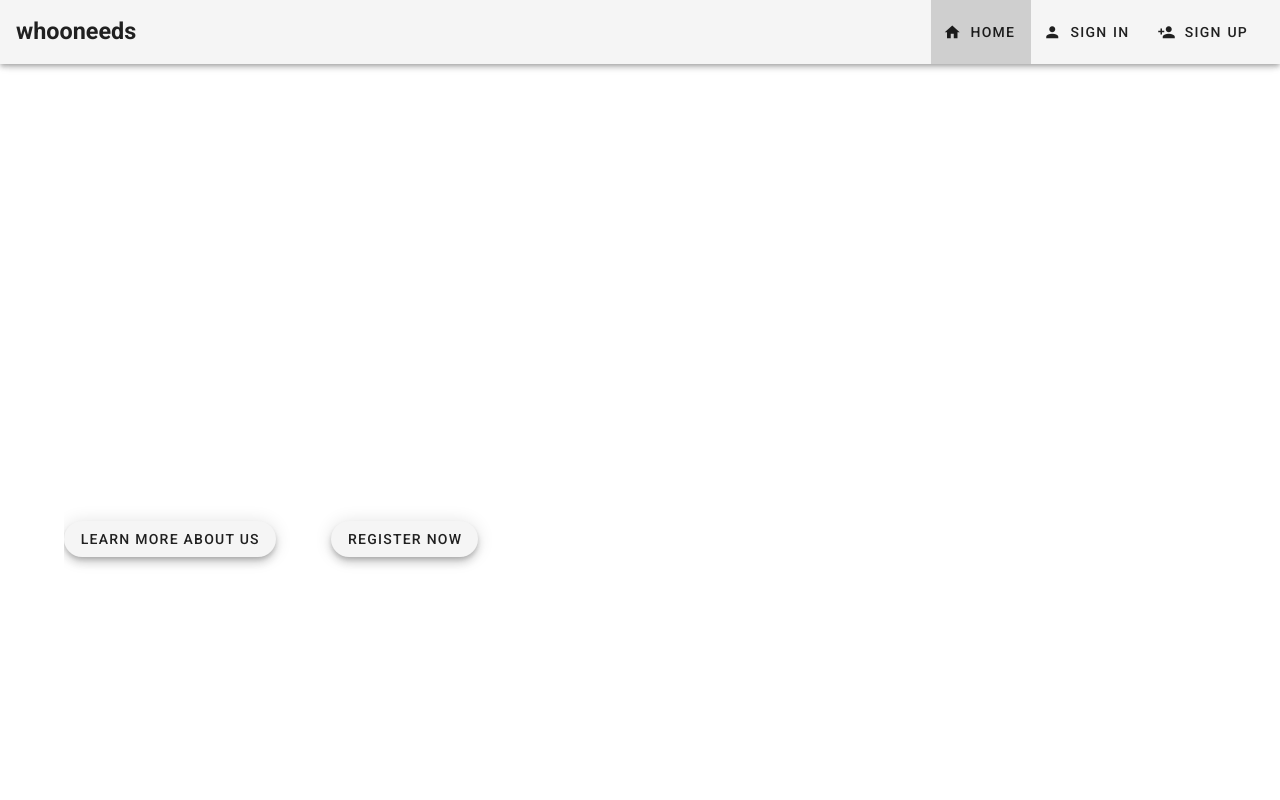
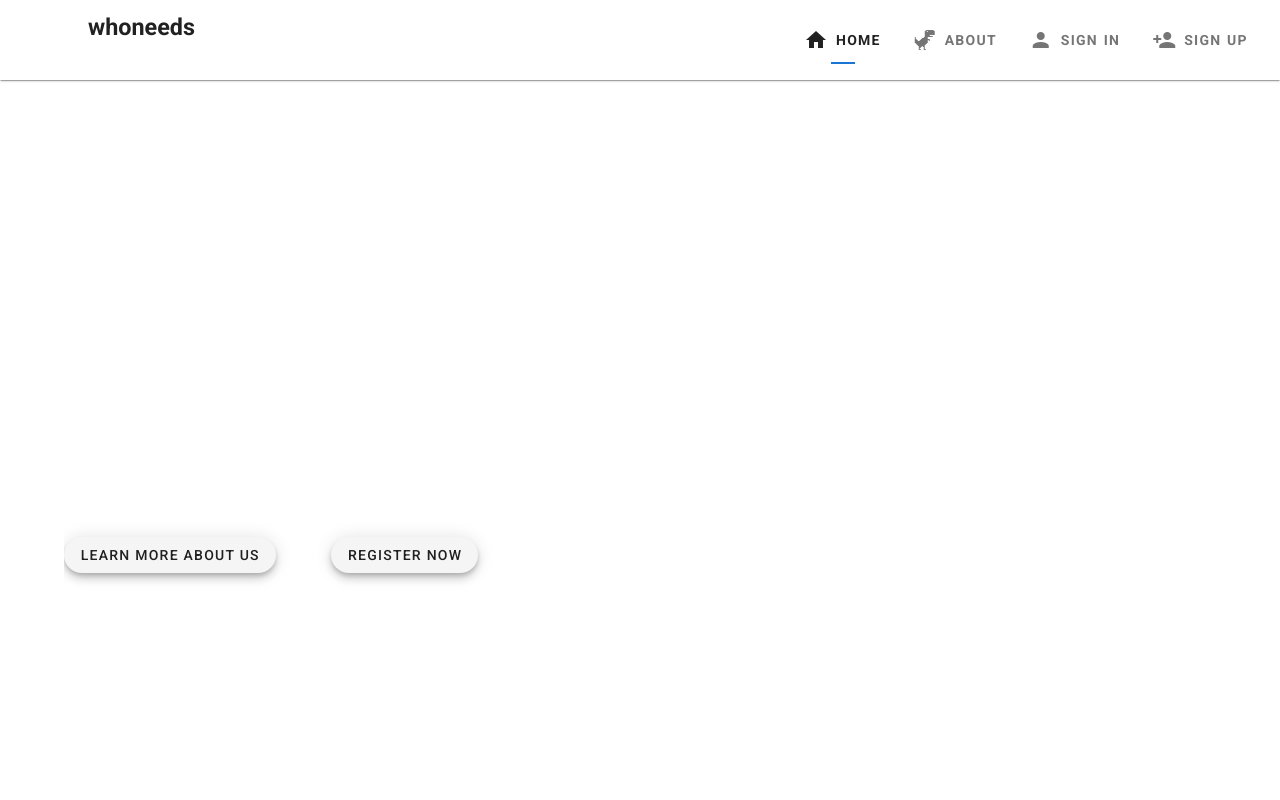
Before and after one commit to jdsee/whoneeds, a Nuxt app in the folder whoneeds-app/: page / in a window 1280 px wide. Shown: the top 800 px of the page. Built offline with nearby package versions, Linux system fonts and the light colour scheme.

Commit message:
add AppBar wiht NavDraver

```diff
--- /dev/null
+++ b/whoneeds-app/components/global/NavDrawer.vue
@@ -0,0 +1,43 @@
+<template>
+  <v-navigation-drawer
+    top
+    color="transparent"
+    fixed
+    app absolute
+    overlay-color="secondary"
+    overlay-opacity=".8"
+    temporary
+    v-bind="$attrs"
+    v-on="$listeners"
+  >
+    <v-list
+      color="white"
+      shaped
+    >
+      <v-list-item
+        v-for="item in items"
+        :key="item.title"
+        :to="item.path"
+        :exact="item.path === 'Home'"
+        color="primary"
+      >
+        <v-list-item-content>
+          <v-list-item-title v-text="item.title" />
+        </v-list-item-content>
+      </v-list-item>
+    </v-list>
+  </v-navigation-drawer>
+</template>
+
+<script>
+  export default {
+    name: 'HomeDrawer',
+
+    props: {
+      items: {
+        type: Array,
+        default: () => ([]),
+      },
+    },
+  }
+</script>
--- a/whoneeds-app/layouts/default.vue
+++ b/whoneeds-app/layouts/default.vue
@@ -1,7 +1,7 @@
 <template>
   <div id="app">
     <v-app>
-      <TheNavigation />
+      <AppBar />
       <v-main class="main">
         <Nuxt />
       </v-main>
@@ -12,9 +12,10 @@
 
 <script>
 import TheFooter from '@/layouts/partials/TheFooter.vue'
-import TheNavigation from '@/layouts/partials/TheNavigation.vue'
+import AppBar from '@/layouts/partials/AppBar.vue'
+
 export default {
-  components: { TheFooter, TheNavigation}
+  components: { TheFooter, AppBar}
 }
 </script>
 
--- /dev/null
+++ b/whoneeds-app/layouts/partials/AppBar.vue
@@ -0,0 +1,96 @@
+<template>
+  <div>
+    <v-app-bar
+      id="home-app-bar"
+      app
+      color="white"
+      elevation="1"
+      height="80"
+    >
+      <v-toolbar-title>
+        <nuxt-link to="/" tag="span" style="cursor: pointer">
+          <v-container>
+            <v-row>
+          <v-img
+            :src="require('@/assets/logo.png')"
+            class="mr-3 hidden-xs-only"
+            contain
+            max-width="60"
+            width="100%"
+          />
+          <h3>
+            {{ appTitle }}
+          </h3>
+            </v-row>
+        </v-container>
+        </nuxt-link>
+      </v-toolbar-title>
+
+      <v-spacer />
+
+      <div>
+        <v-tabs
+          class="hidden-sm-and-down"
+          optional
+        >
+          <v-tab
+            v-for="item in menuItems"
+            :key="item.title"
+            :to="item.path"
+            :exact="item.path === 'Home'"
+            :ripple="false"
+            active-class="text--primary"
+            class="font-weight-bold"
+            min-width="96"
+            text
+          >
+          <v-icon left dark>
+            {{ item.icon }}
+          </v-icon>
+            {{ item.title }}
+
+          </v-tab>
+        </v-tabs>
+      </div>
+
+      <v-app-bar-nav-icon
+        class="hidden-md-and-up"
+        @click="drawer = !drawer"
+      />
+
+    </v-app-bar>
+
+    <NavDrawer
+      v-model="drawer"
+      :items="menuItems"
+    />
+  </div>
+</template>
+
+<script>
+  export default {
+    name: 'HomeAppBar',
+
+    data: () => ({
+      appTitle: 'whoneeds',
+      drawer: null,
+      menuItems: [
+        {title: 'Home', path: '/', icon:'mdi-home'},
+        {title: 'About', path: '/about', icon:'mdi-google-downasaur'},
+        {title: 'Sign In', path: '/login', icon:'mdi-account'},
+        {title: 'Sign Up', path: '/register', icon:'mdi-account-plus'}
+      ],
+    }),
+  }
+</script>
+
+<style lang="sass">
+  #home-app-bar
+    .v-tabs-slider
+      max-width: 24px
+      margin: 0 auto
+
+    .v-tab
+      &::before
+        display: none
+</style>
--- a/whoneeds-app/layouts/partials/TheNavigation.vue
+++ /dev/null
@@ -1,57 +0,0 @@
-<template>
-  <header>
-    <v-navigation-drawer v-model="drawer" app absolute temporary>
-      <v-list nav dense>
-        <v-list-item-group active-class="teal--text text--accent-9">
-          <v-list-item
-            v-for="item in menuItems"
-            :key="item.title"
-            :to="item.path"
-          >
-            <v-list-item-action>
-              <v-icon>{{ item.icon }}</v-icon>
-            </v-list-item-action>
-            <v-list-item-content>{{ item.title }}</v-list-item-content>
-          </v-list-item>
-        </v-list-item-group>
-      </v-list>
-    </v-navigation-drawer>
-
-    <v-app-bar app>
-      <span class="hidden-sm-and-up">
-        <v-app-bar-nav-icon @click.stop="drawer = !drawer" />
-      </span>
-      <v-toolbar-title>
-        <nuxt-link to="/" tag="span" style="cursor: pointer">
-          <h3>
-            {{ appTitle }}
-          </h3>
-        </nuxt-link>
-      </v-toolbar-title>
-      <v-spacer />
-      <v-toolbar-items class="hidden-xs-only">
-        <v-btn v-for="item in menuItems" :key="item.title" text :to="item.path">
-          <v-icon left dark>
-            {{ item.icon }}
-          </v-icon>
-          {{ item.title }}
-        </v-btn>
-      </v-toolbar-items>
-    </v-app-bar>
-  </header>
-</template>
-
-<script>
-export default {
-  name: 'TheNavigation',
-  data: () => ({
-    appTitle: 'whooneeds',
-    drawer: false,
-    menuItems: [
-      { title: 'Home', path: '/', icon: 'mdi-home' },
-      { title: 'Sign In', path: '/login', icon: 'mdi-account' },
-      { title: 'Sign Up', path: '/register', icon: 'mdi-account-plus' }
-    ]
-  })
-}
-</script>
```
